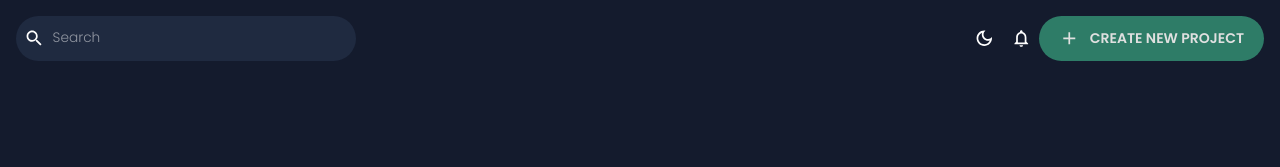
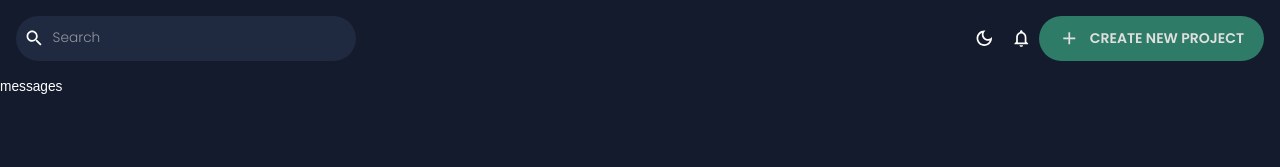
Before and after one commit to karanJ2212/Dashboard, a React (Create React App) app: page /Messages in a window 1280 px wide. Shown: the top 167 px of the page. Built offline with nearby package versions, Linux system fonts and the light colour scheme.

Commit message:
defined routes

```diff
--- a/src/App.js
+++ b/src/App.js
@@ -1,6 +1,11 @@
-import { CssBaseline, ThemeProvider } from '@mui/material';
-import { ColorModeContext, useMode } from './theme';
-import Topbar from './pages/global/Topbar';
+import { CssBaseline, ThemeProvider } from "@mui/material";
+import { Routes, Route } from "react-router-dom";
+import { ColorModeContext, useMode } from "./theme";
+import Topbar from "./pages/global/Topbar";
+import Dashboard from "./pages/dashboard";
+import Messages from "./pages/messages";
+import Project from "./pages/project";
+import Staffing from "./pages/staffing";
 
 function App() {
   const [theme, colorMode] = useMode();
@@ -11,6 +16,12 @@
         <div className="app">
           <main className="content">
             <Topbar />
+            <Routes>
+              <Route path="/" element={<Dashboard />} />
+              <Route path="/Project" element={<Project />} />
+              <Route path="/Staffing" element={<Staffing />} />
+              <Route path="/Messages" element={<Messages />} />
+            </Routes>
           </main>
         </div>
       </ThemeProvider>
--- /dev/null
+++ b/src/pages/messages/index.js
@@ -0,0 +1,5 @@
+import React from 'react';
+
+export default function Messages() {
+  return <div>messages</div>;
+}
--- /dev/null
+++ b/src/pages/project/index.js
@@ -0,0 +1,5 @@
+import React from 'react';
+
+export default function Project() {
+  return <div>projects</div>;
+}
--- /dev/null
+++ b/src/pages/staffing/index.js
@@ -0,0 +1,5 @@
+import React from 'react';
+
+export default function Staffing() {
+  return <div>staffing</div>;
+}
```
